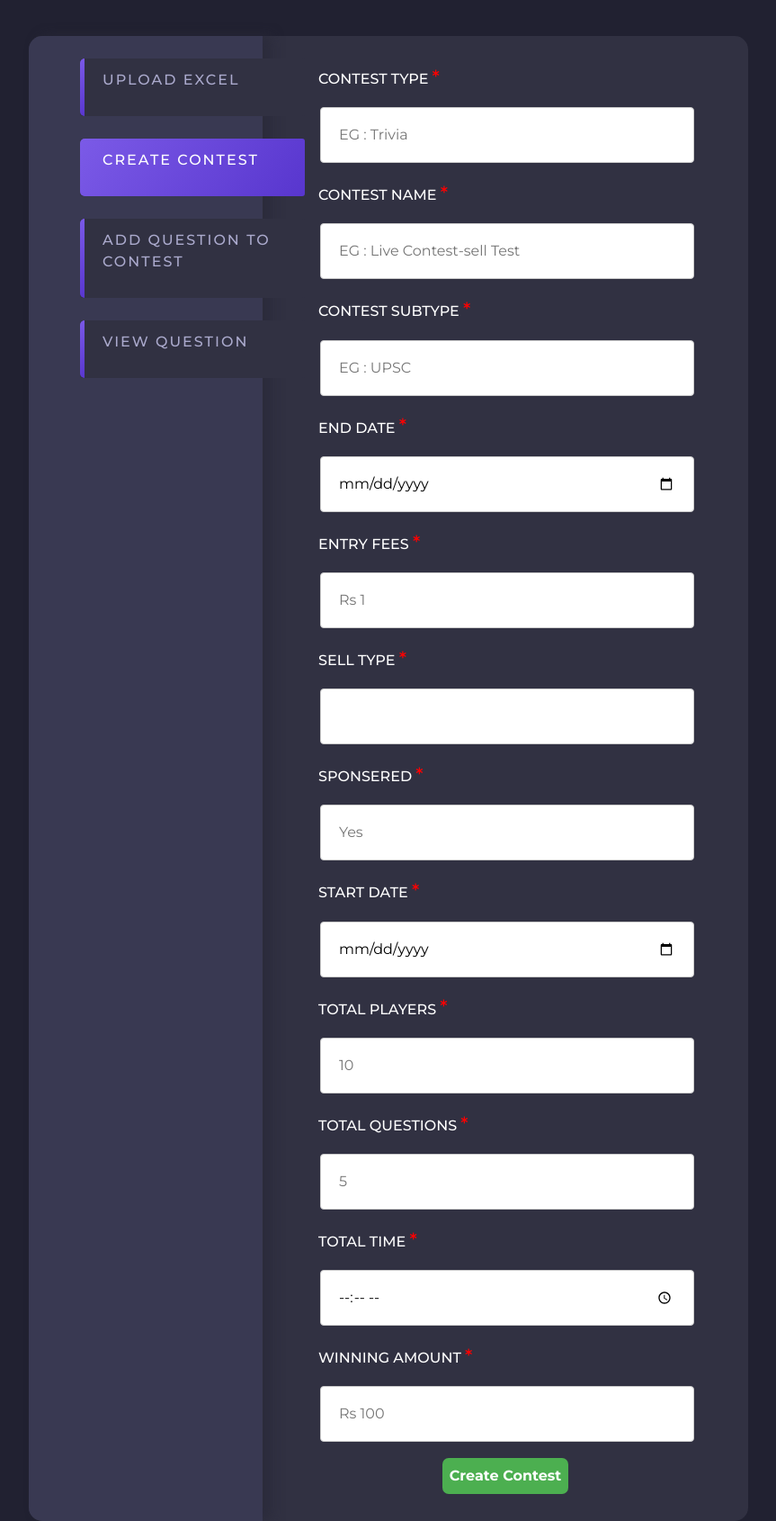
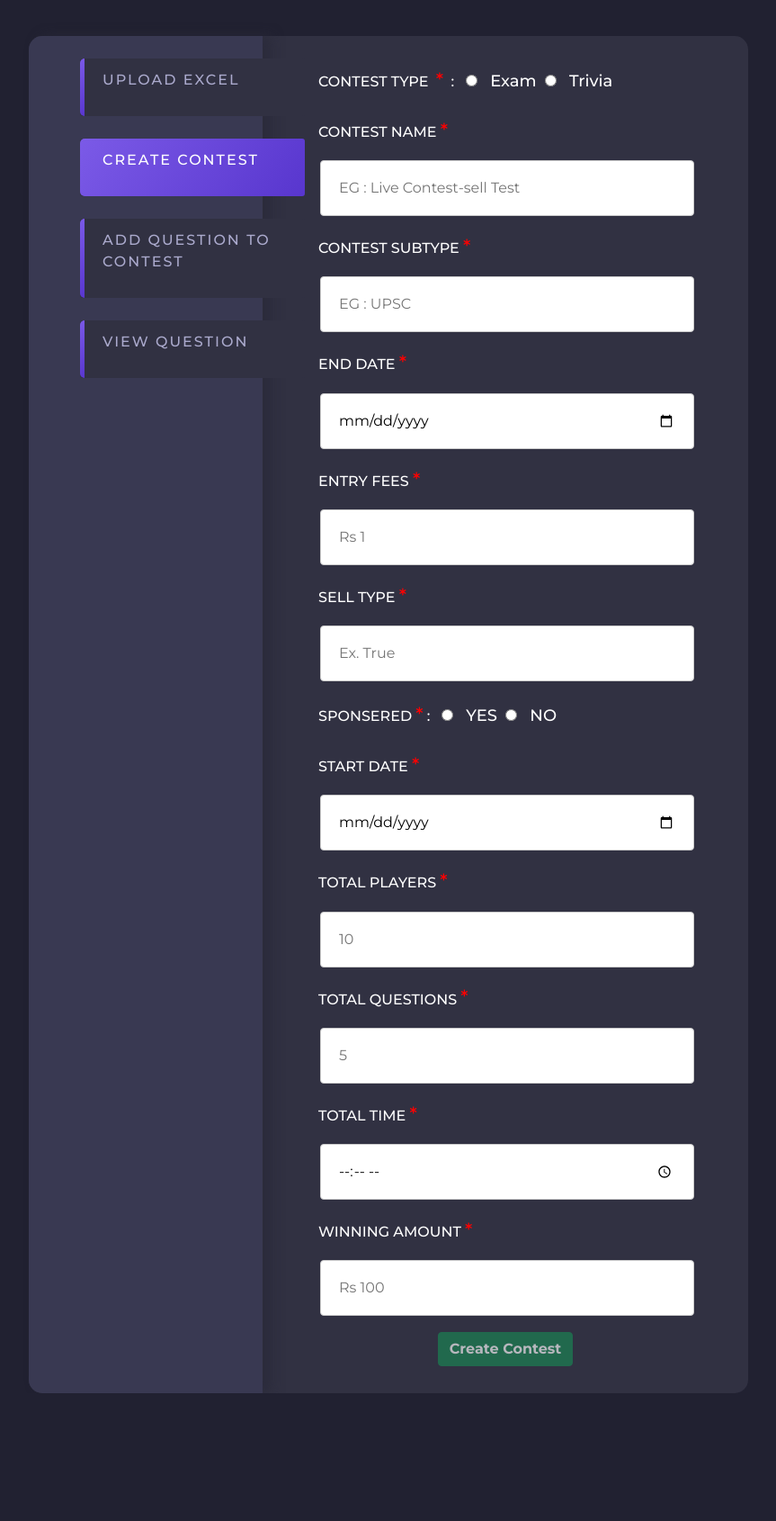
Before and after one commit to himanshuv242/cootz-Panel, a React (Create React App) app: page / in a window 1280 px wide. Shown: the whole page at 90% size, without its empty margins (208-1071 px from the left). After the commit the page ends 1548 px from the top, so only its background shows below. Built offline with nearby package versions, Linux system fonts and the light colour scheme; no server answers.

Commit message:
created radio button for contest Type and sponsered

```diff
--- a/src/App.css
+++ b/src/App.css
@@ -213,3 +213,8 @@ input[type="submit"] {
 input[type="submit"]:hover {
   background-color: #3eb644;
 }
+
+.noStar::after{
+  content: "";
+  color: rgb(255, 255, 255);
+}
--- a/src/App.js
+++ b/src/App.js
@@ -6,35 +6,40 @@ import DropdownComponent from "./components/DropdownComponent";
 function App() {
 
   const [data, setData] = useState({
-    constestType: "Exam",
-    contestName: "contestUPSC",
-    contestsubType: "EXAM",
+    constestType: "",
+    contestName: "",
+    contestsubType: "",
     enddate: "2022-02-22T20:10:12+04:30",
-    entryFee: "10",
+    entryFee: "",
     img: "imageurl",
-    sellType: "true",
-    sponsered: "No",
+    sellType: "",
+    sponsered: "",
     startdate: "2022-02-22T20:10:12+04:30",
     status: "Onapp",
-    totalPlayers: "10",
-    totalquestion: "10",
-    totaltime: "10",
-    winningamount: "10"
+    totalPlayers: "",
+    totalquestion: "",
+    totaltime: "",
+    winningamount: ""
   });
 
-  // const [onbtn,setonbtn]=useState(false);
+  const [onbtn,setonbtn]=useState(false);
 
-  // if(data.constestType!=="" && data.contestName!=="" && data.contestsubType!=="" && data.enddate!=="" && data.entryFee!=="" && data.img!=="" && data.sellType!=="" && data.sponsered!=="" && data.startdate!=="" && data.status!=="" && data.totalPlayers!=="" && data.totalquestion!=="" )
-  // {
-  //   setonbtn(true);
-  // }
 
-  const [tab,setTab]=useState("CREATE CONTEST");
-  const switchtab=(e)=>{
+
+  const [tab, setTab] = useState("CREATE CONTEST");
+  const switchtab = (e) => {
     setTab(e.target.innerText);
   }
   const onchange = (e) => {
     setData({ ...data, [e.target.name]: e.target.value });
+
+    if(data.constestType!=="" && data.contestName!=="" && data.contestsubType!=="" && data.enddate!=="" && data.entryFee!=="" && data.img!=="" && data.sellType!=="" && data.sponsered!=="" && data.startdate!=="" && data.status!=="" && data.totalPlayers!=="" && data.totalquestion!=="" &&data.totaltime!=="" &&data.winningamount!=="" )
+    {
+      setonbtn(true);
+      // setData({...data,img:""});
+    }
+    else
+    {setonbtn(false);}
   }
 
   const createContest = async () => {
@@ -42,11 +47,11 @@ function App() {
 
     const result = await fetch('http://cootz-backend-api.herokuapp.com/createcontestAdmin', {
       method: 'POST',
-      headers:{'Content-Type':'application/json'},
+      headers: { 'Content-Type': 'application/json' },
       body: JSON.stringify(data)
     });
 
-    const res=await result.json();
+    const res = await result.json();
     console.log(res);
   }
 
@@ -54,23 +59,23 @@ function App() {
     <div className="wrapper">
       <div className="wrapper_left">
         <ul>
-          <li data-li="angular" name="angular"  onClick={switchtab} className={tab==='UPLOAD EXCEL'?'active':''} >
+          <li data-li="angular" name="angular" onClick={switchtab} className={tab === 'UPLOAD EXCEL' ? 'active' : ''} >
             <p>Upload Excel </p>
           </li>
-          <li data-li="nodejs" onClick={switchtab} className={tab==='CREATE CONTEST'?'active':''}>
+          <li data-li="nodejs" onClick={switchtab} className={tab === 'CREATE CONTEST' ? 'active' : ''}>
             <p>Create contest</p>
           </li>
-          <li data-li="reactjs"  onClick={switchtab} className={tab==='ADD QUESTION TO CONTEST'?'active':''}>
+          <li data-li="reactjs" onClick={switchtab} className={tab === 'ADD QUESTION TO CONTEST' ? 'active' : ''}>
             <p>Add Question to contest</p>
           </li>
-          <li data-li="vuejs" onClick={switchtab} className={tab==='VIEW QUESTION'?'active':''}>
+          <li data-li="vuejs" onClick={switchtab} className={tab === 'VIEW QUESTION' ? 'active' : ''}>
             <p>View question</p>
           </li>
         </ul>
       </div>
       <div className="wrapper_right">
         <div className="container">
-          <div className='item angular'  style={tab==='UPLOAD EXCEL'?{display:'block'}:{display:'none'}}>
+          <div className='item angular' style={tab === 'UPLOAD EXCEL' ? { display: 'block' } : { display: 'none' }}>
             <div className="item_info">
               <div className="img"></div>
               <p>Please be sure of the excel form-data</p>
@@ -85,47 +90,59 @@ function App() {
               <input type="submit" value="submit" name="submit" />
             </form>
           </div>
-          <div className="item nodejs" style={tab==='CREATE CONTEST'?{display:'block'}:{display:'none'}}>
-            <div className="item_info" style={{color:'white',fontWeight:'500'}}>
+          <div className="item nodejs" style={tab === 'CREATE CONTEST' ? { display: 'block' } : { display: 'none' }}>
+            <div className="item_info" style={{ color: 'white', fontWeight: '500' }}>
               {/* <!-- <div className="img"></div> --> */}
               <div className="form_container">
                 {/* <form  className="form"> */}
-                <label htmlFor="contest_type">CONTEST TYPE</label><br />
-                <input type="text" id="contest_type" name="contestType" placeholder="EG : Trivia"  onChange={onchange} required/>
+                <label htmlFor="contest_type">CONTEST TYPE  </label> : &nbsp;&nbsp;
+                <input type='radio' id="Exam" name="constestType" onClick={(e) => { console.log(e.target.id);
+                setData({ ...data, [e.target.name]: e.target.id })
+                }} /> <label className="noStar" htmlFor="Exam" style={{fontSize:'18px'}}>&nbsp; Exam</label>
+
+                <input type='radio' id="Trivia" name="constestType" onClick={(e) => { console.log(e.target.id);
+                setData({ ...data, [e.target.name]: e.target.id })
+                }} /> <label className="noStar" htmlFor="Trivia" style={{fontSize:'18px'}}>&nbsp; Trivia</label> <br /><br/>
 
                 <label htmlFor="contest_name">CONTEST NAME</label><br />
-                <input type="text" id="contest_name" name="contestName" placeholder="EG : Live Contest-sell Test"  onChange={onchange} required/>
+                <input type="text" id="contest_name" name="contestName" placeholder="EG : Live Contest-sell Test" onChange={onchange} required />
 
                 <label htmlFor="contest_subtype">CONTEST SUBTYPE</label><br />
-                <input type="text" id="contest_subtype" name="contestsubType" placeholder="EG : UPSC"  onChange={onchange} required/>
+                <input type="text" id="contest_subtype" name="contestsubType" placeholder="EG : UPSC" onChange={onchange} required />
 
                 <label htmlFor="end_date">END DATE</label><br />
-                <input type="date" id="end_date" name="endDate"  onChange={onchange} />
+                <input type="date" id="end_date" name="endDate" onChange={onchange} />
 
                 <label htmlFor="entry_fees">ENTRY FEES</label>
-                <input type="number" id="entry_fees" name="entryFee" placeholder="Rs 1"  onChange={onchange} />
+                <input type="number" id="entry_fees" name="entryFee" placeholder="Rs 1" onChange={onchange} />
 
                 <label htmlFor="sellType">SELL TYPE</label>
-                <input type='text' id="sellType" name="sellType"  onChange={onchange} />
+                <input type='text' id="sellType" name="sellType" placeholder="Ex. True" onChange={onchange} />
 
-                <label htmlFor="sponsered">SPONSERED</label>
-                <input type='text' id="sponsered" name="sponsered" placeholder="Yes" onChange={onchange} />
+                <label htmlFor="sponsered">SPONSERED</label>: &nbsp;&nbsp;
+                <input type='radio' id="Yes" name="sponsered" onClick={(e) => { console.log(e.target.id);
+                setData({ ...data, [e.target.name]: e.target.id })
+                }} /> <label className="noStar" htmlFor="Exam" style={{fontSize:'18px'}}>&nbsp; YES</label>
+
+                <input type='radio' id="No" name="sponsered" onClick={(e) => { console.log(e.target.id);
+                setData({ ...data, [e.target.name]: e.target.id })
+                }} /> <label className="noStar" htmlFor="Trivia" style={{fontSize:'18px'}}>&nbsp; NO</label> <br /><br/>
 
                 <label htmlFor="start_date">START DATE</label><br />
-                <input type="date" id="start_date" name="startDate"  onChange={onchange} />
+                <input type="date" id="start_date" name="startDate" onChange={onchange} />
 
                 <label htmlFor="total_Players">TOTAL PLAYERS</label>
-                <input type="number" id="total_Players" name="totalPlayers" placeholder="10"  onChange={onchange} />
+                <input type="number" id="total_Players" name="totalPlayers" placeholder="10" onChange={onchange} />
 
                 <label htmlFor="totalquestion">TOTAL QUESTIONS</label><br />
-                <input type="number" id="totalquestion" name="totalquestion" placeholder="5"  onChange={onchange} required/>
+                <input type="number" id="totalquestion" name="totalquestion" placeholder="5" onChange={onchange} required />
 
                 <label htmlFor="total_time">TOTAL TIME</label>
-                <input type="time" id="total_time" name="totaltime"  onChange={onchange} />
+                <input type="time" id="total_time" name="totaltime" onChange={onchange} />
 
                 <label htmlFor="winning_amount">WINNING AMOUNT</label><br />
-                <input type="number" id="winning_amount" name="winningamount" placeholder="Rs 100"  onChange={onchange} />
-{/*
+                <input type="number" id="winning_amount" name="winningamount" placeholder="Rs 100" onChange={onchange} />
+                {/*
                 <label htmlFor="start_time">START TIME</label>
                 <input type="time" id="start_time" name="startTime"  onChange={onchange} />
 
@@ -141,18 +158,18 @@ function App() {
                 <input type="file" name="img"  onChange={onchange} /> */}
 
                 <div style={{ 'display': 'flex', 'alignItems': 'center', 'justifyContent': 'center', }}>
-                  <button className="btn"  onClick={createContest} style={{ "backgroundColor": '#4caf50', 'color': 'white', 'fontWeight': 'bold', 'padding': '7px', 'borderRadius': "7px" }}>Create Contest</button>
+                  <button className={onbtn?'btn btn-success ':'btn btn-success disabled'} onClick={createContest} style={{'fontWeight': 'bold' }}>Create Contest</button>
                 </div>
                 {/* </form> */}
               </div>
             </div>
           </div>
-          <div className="item reactjs" style={tab==='ADD QUESTION TO CONTEST'?{display:'block'}:{display:'none'}}>
+          <div className="item reactjs" style={tab === 'ADD QUESTION TO CONTEST' ? { display: 'block' } : { display: 'none' }}>
 
-              <DropdownComponent/>
+            <DropdownComponent />
 
           </div>
-          <div className="item vuejs" style={tab==='VIEW QUESTION'?{display:'block'}:{display:'none'}}>
+          <div className="item vuejs" style={tab === 'VIEW QUESTION' ? { display: 'block' } : { display: 'none' }}>
             <div className="item_info">
               <div className="img"></div>
               <p>vue.js</p>
```
